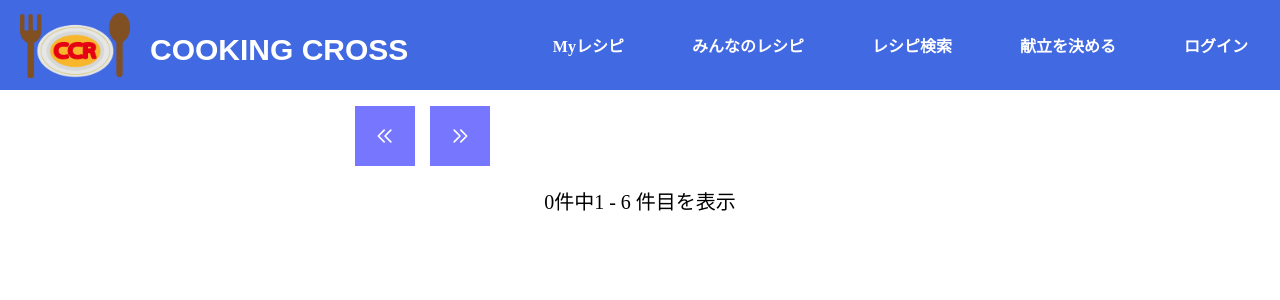
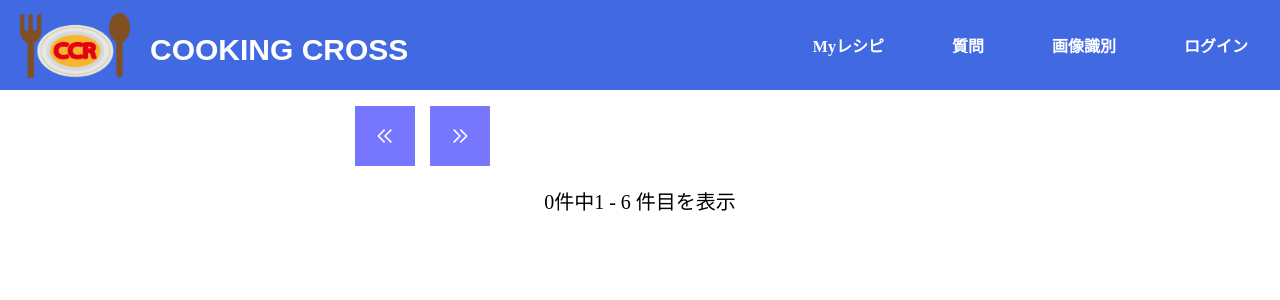
Before and after one commit to HKen12340/kamikon2023, a PHP site: page /kamikon2023/index.php in a window 1280 px wide. Shown: the top 300 px of the page. Run offline with PHP 8.4, Linux system fonts and the light colour scheme; data that the repository does not hold is empty; some web fonts are replaced.

Commit message:
ヘッダーメニュー変更

```diff
--- a/components/header.php
+++ b/components/header.php
@@ -1,9 +1,6 @@
-<!DOCTYPE html>
-<html lang="ja">
-  <head>
+<header>
     <meta charset="UTF-8" />
     <link rel="stylesheet" href="https://use.typekit.net/uhu1wwl.css">
-    <title>Cooking Cross</title>
     <style>
       @charset "UTF-8";
         * {	box-sizing:border-box;}
@@ -48,7 +45,7 @@
           display:block;
           padding:2em;
           color:#fff;
-          font-size:30;
+          font-size:16px;
           font-weight:bold;
           text-decoration:none;
         }
@@ -66,9 +63,8 @@
         <nav class="hnav">
           <ul>
             <li><a href="/kamikon2023/content/my_recipe/myrecipe_list.php">Myレシピ</a></li>
-            <li><a href="#">みんなのレシピ</a></li>
-            <li><a href="#">レシピ検索</a></li>
-            <li><a href="#">献立を決める</a></li>
+            <li><a href="/kamikon2023/content/question/question.php">質問</a></li>
+            <li><a href="/kamikon2023/content/Indetification/ImageSet.php">画像識別</a></li>
             <?php
               session_start();
               if(empty($_SESSION['user_id'])){
@@ -81,5 +77,3 @@
         </nav>
       </div>
     </header>
-  </body>
-</html>
```
